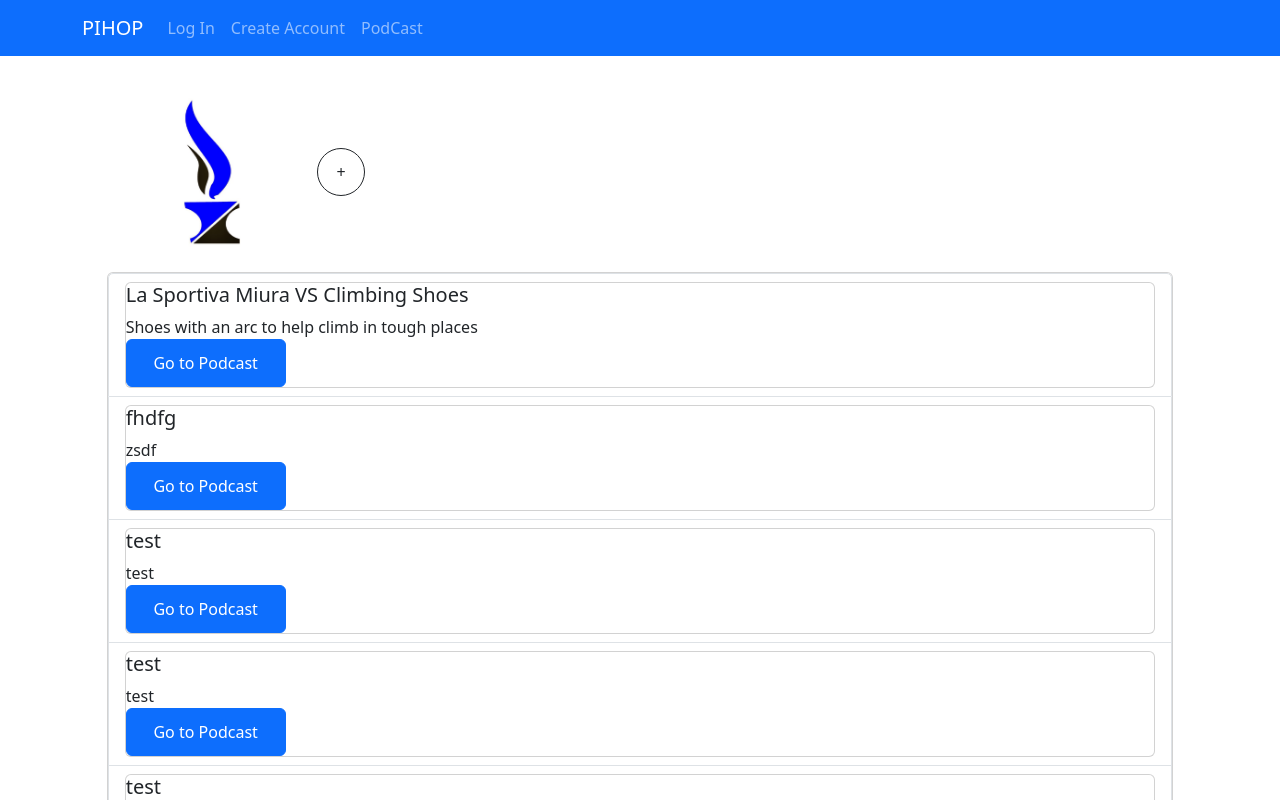
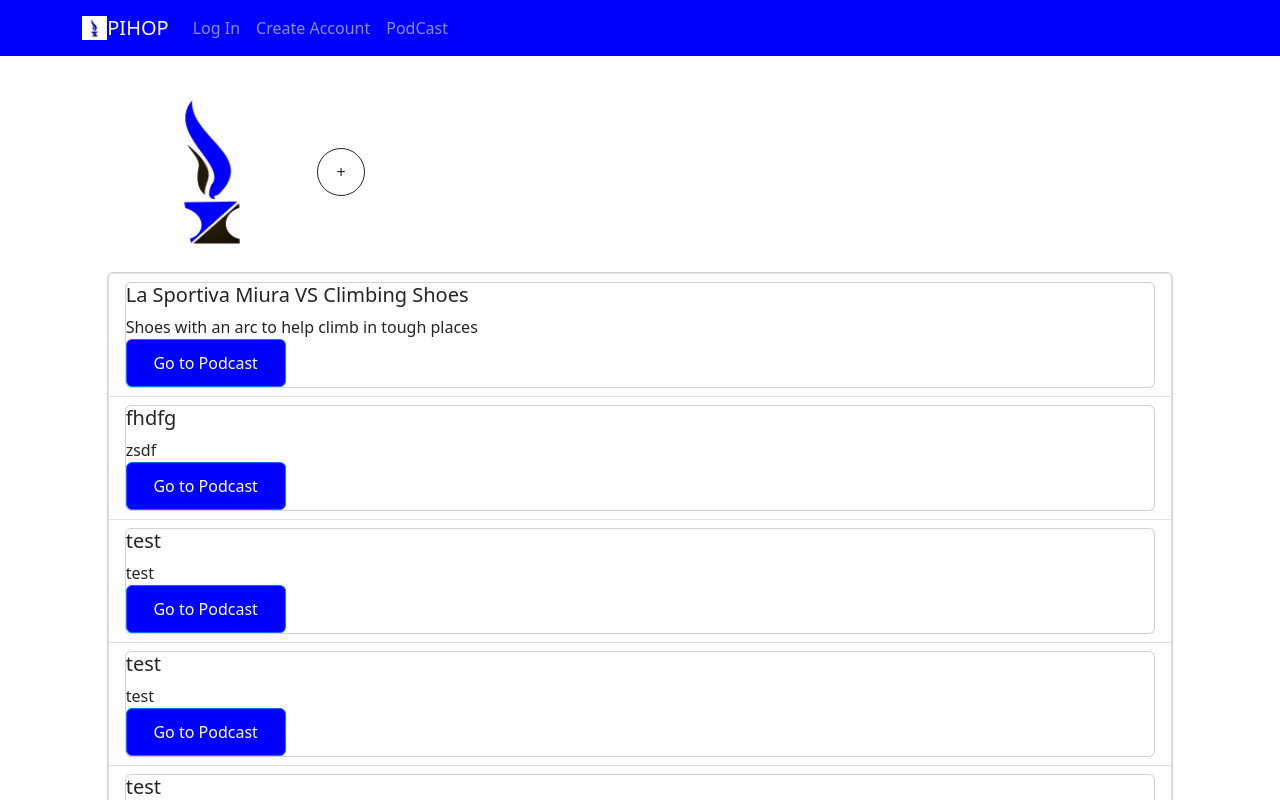
Before and after one commit to bethel-school-of-technology/team-coding-huskies-frontend, a React (Create React App) app: page /podcast in a window 1280 px wide. Shown: the top 800 px of the page. Built offline with nearby package versions, Linux system fonts and the light colour scheme; no server answers; data requests are answered from the project's data file.

Commit message:
10/12 update

```diff
--- a/src/App.css
+++ b/src/App.css
@@ -1,7 +1,20 @@
-body {
+/* body {
     padding: 30px;
-}
+} */
 .rounded-circle {
     align-items: end;
 
 }
+.pihop_logo {
+    height: 1.5rem;
+
+ }
+ *{
+    box-sizing: border-box;
+ }
+ .color-nav{
+    background-color: blue;
+}
+.button-color{
+    background-color: blue;
+}
--- a/src/components/NavBar.js
+++ b/src/components/NavBar.js
@@ -8,9 +8,11 @@ function NavBar() {
 
   return (
     <>
-      <Navbar bg="primary" data-bs-theme="dark" >
+      <Navbar className='color-nav shadow-md mb-3' variant='dark' expand="lg" >
         <Container>
+        <img className='pihop_logo' src="/images/logo.jpeg" alt='pihop.logo'/>
           <Navbar.Brand href="/">PIHOP</Navbar.Brand>
+
           <Nav className="me-auto">
             {isAuthenticated ? (
               <>
--- a/src/components/PodcastList.js
+++ b/src/components/PodcastList.js
@@ -70,7 +70,7 @@ function PodcastList() {
               {podcast.description}
                 <Button key={podcast.id}
                 onClick={() => handleSelectPodcast(podcast)}
-                style={{ width: '10rem', height: '3rem', position: 'right' }}
+                style={{ width: '10rem', height: '3rem', position: 'right' }} className="button-color"
                 >Go to Podcast</Button>
                 </Card>
             </ListGroup.Item>
--- a/src/index.js
+++ b/src/index.js
@@ -2,6 +2,7 @@ import React from 'react';
 import ReactDOM from 'react-dom';
 import App from './App';
 import 'bootstrap/dist/css/bootstrap.min.css';
+import './App.css'
 
 
 ReactDOM.render(
```
